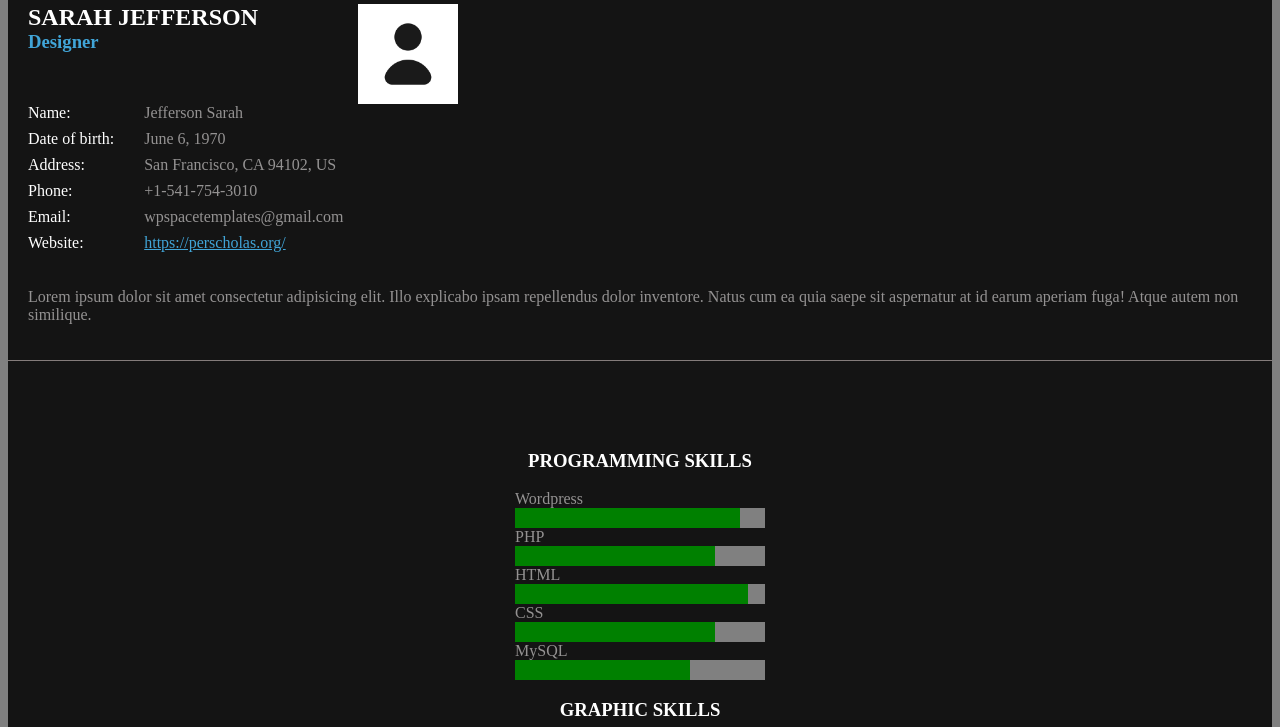
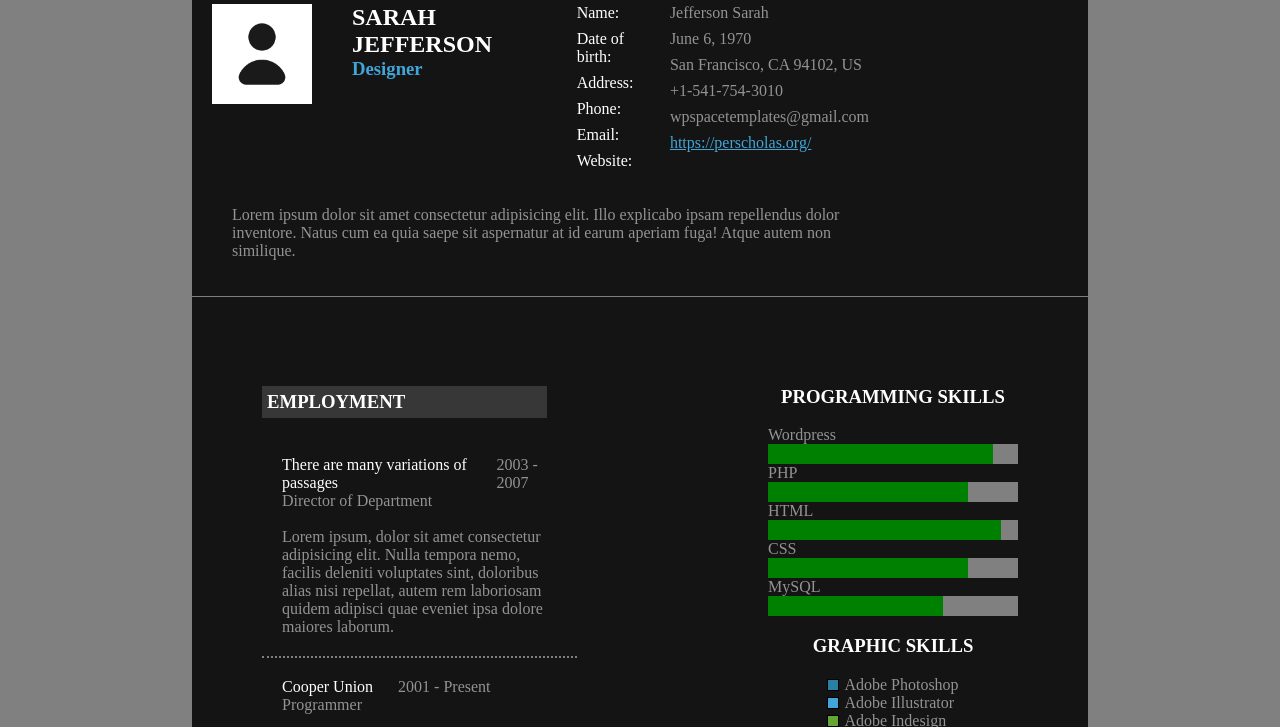
Before and after one commit to dean-ferreira/online-resume, a plain HTML site: page index.html in a window 1280 px wide. Shown: the part 68-795 px from the top of the page. Drawn offline with Linux system fonts and the light colour scheme.

Commit message:
Add media queries for larger views

```diff
--- a/style.css
+++ b/style.css
@@ -22,6 +22,10 @@ p {
     padding-top: 20px;
 }
 
+.main-container>* {
+    flex-basis: 100%;
+}
+
 .social-media-icons-container {
     background-color: rgb(20, 20, 20);
     display: flex;
@@ -40,6 +44,7 @@ p {
 .section-1-container {
     padding-top: 20px;
     border-bottom: 1px solid rgb(132, 124, 123);
+    padding-left: 20px;
 }
 
 .box-1 {
@@ -190,3 +195,55 @@ progress {
     width: 75%;
     padding: 5px;
 }
+
+@media (min-width: 700px) {
+    .main-container {
+        flex-direction: column;
+        width: 70vw;
+        margin: auto;
+    }
+
+    .section-1 {
+        display: flex;
+        flex-direction: column;
+    }
+
+    .box-1 {
+        flex-direction: row;
+        gap: 20px;
+    }
+
+    .box-3 {
+        width: 75%;
+        align-self: center;
+    }
+
+    .box-1-and-box-2 {
+        display: flex;
+        align-self: center;
+        width: 75%;
+        justify-content: space-between;
+    }
+
+    .section-2 {
+        padding-top: 70px;
+    }
+
+    .section-3 {
+        align-self: flex-end;
+        padding-right: 50px;
+    }
+
+    .section-2-and-section-3-container {
+        display: flex;
+        flex-direction: row-reverse;
+    }
+
+    .exp-or-edu-container {
+        width: 75%;
+    }
+
+    .dotted-border {
+        width: 75%;
+    }
+}
```
